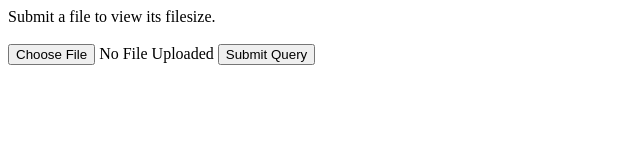
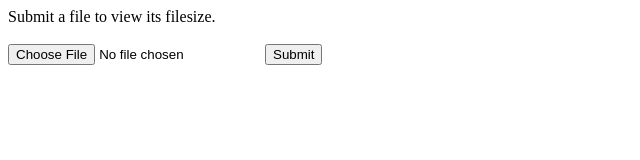
Before and after one commit to pinion31/FileMicroservice, a website: page static/index.html in a window 1280 px wide. Shown: the whole page, without its empty margins (0-640 px from the left). Drawn offline with Linux system fonts and the light colour scheme.

Commit message:
code complete

```diff
--- a/package.json
+++ b/package.json
@@ -5,6 +5,7 @@
   "main": "app.js",
   "scripts": {
     "test": "echo \"Error: no test specified\" && exit 1"
+, "start": "nodemon -w server.js server.js"
   },
   "repository": {
     "type": "git",
--- a/static/index.html
+++ b/static/index.html
@@ -5,12 +5,11 @@
   <title>File Metadata Microservice</title>
 </head>
 <body>
-<form>
   Submit a file to view its filesize. <br/> <br/>
+  <form action="/" method="post" enctype="multipart/form-data">
   <span>
-  <button name="file" value="true">Choose File</button>
-   No File Uploaded
-  <button name="query" value="true">Submit Query</button>
+  <input type="file" name="file"></input>
+  <input type="submit" ></input>
   </span>
 </form>
 
```
Also changed, not shown: server.js (+11 -0 lines).
